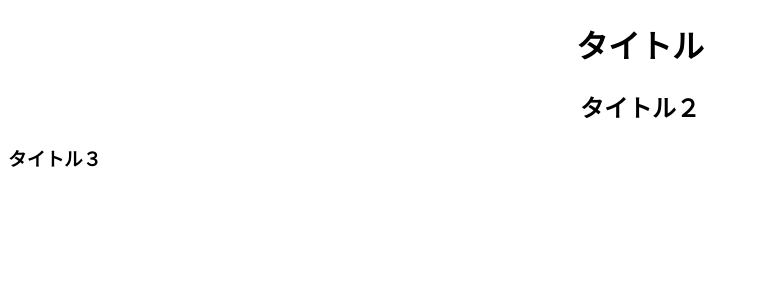
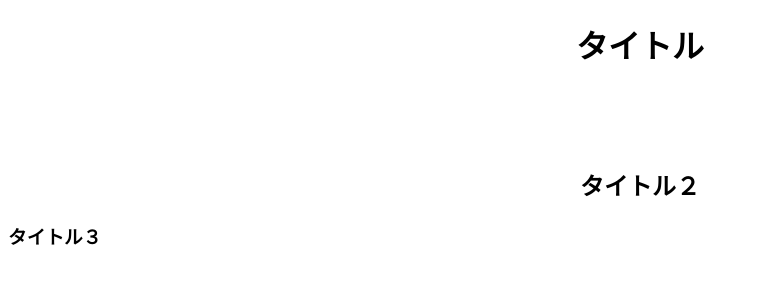
Before and after one commit to daisuke2549/Github-lecture-command-list, a plain HTML site: page index.html in a window 1280 px wide. Shown: the whole page, without its empty margins (0-757 px from the left). Drawn offline with Linux system fonts and the light colour scheme.

Commit message:
CSS修正

```diff
--- a/style.css
+++ b/style.css
@@ -1,3 +1,6 @@
 .container h1,h2{
     text-align: center;
 }
+
+.container h2{
+    margin-top: 100px;
```
